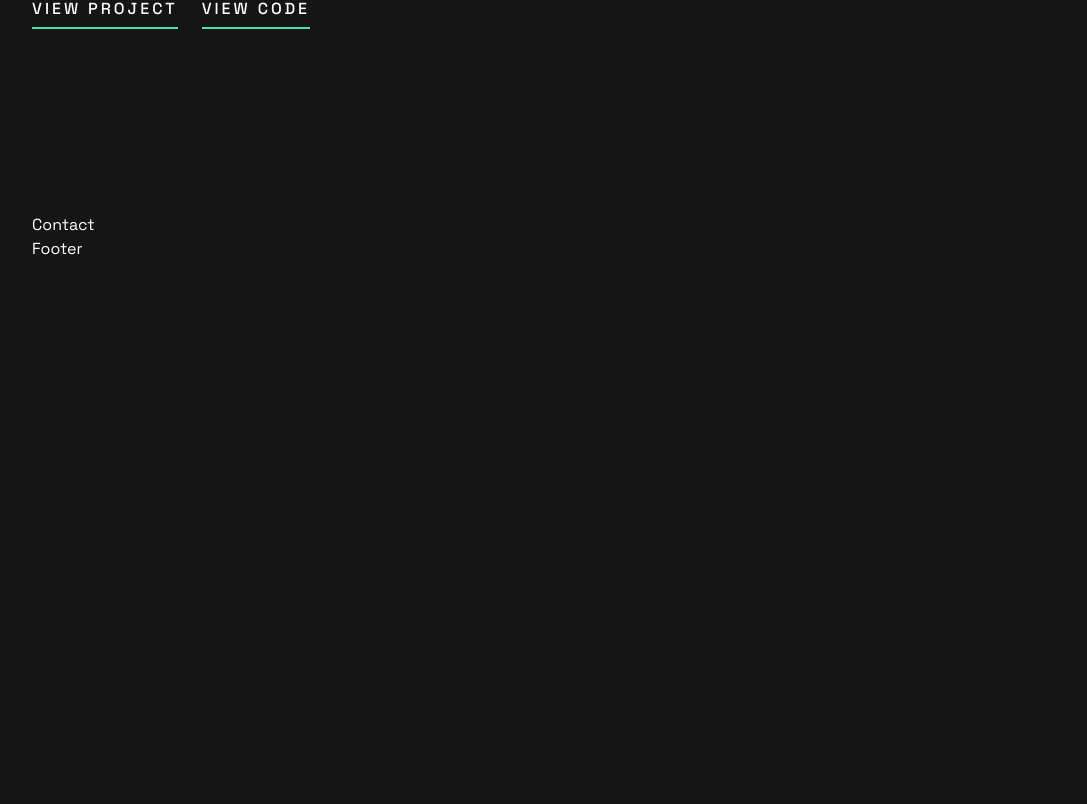
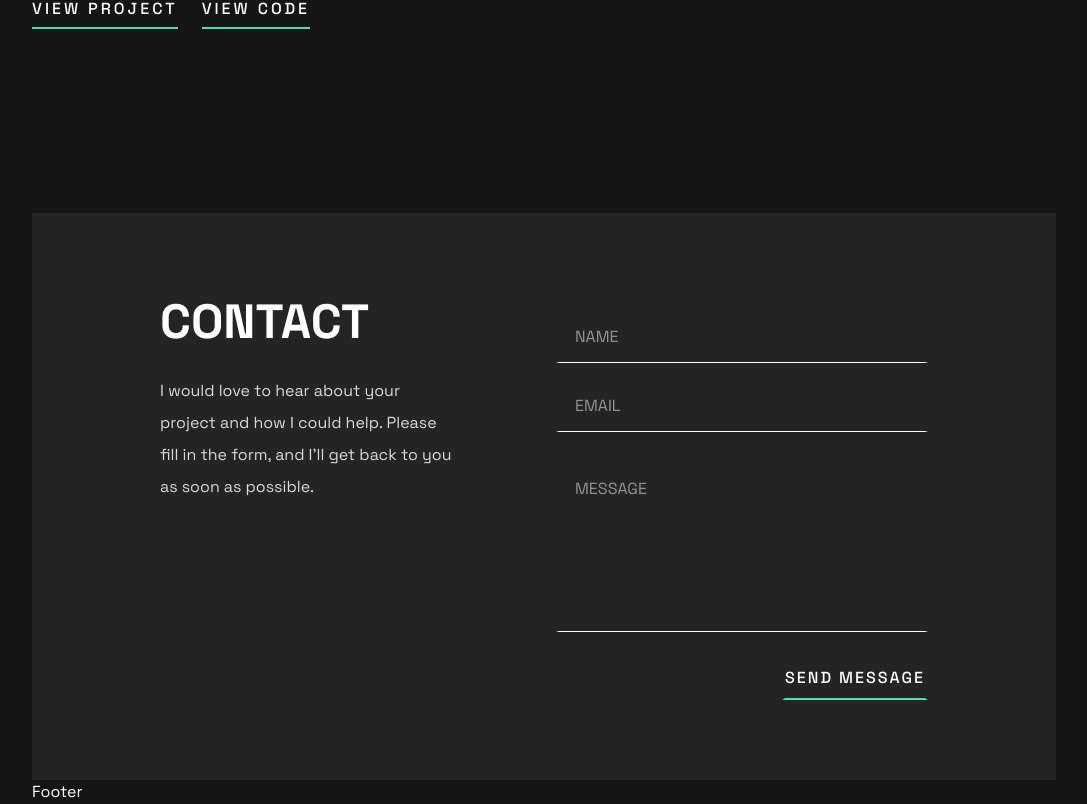
Before and after one commit to adetutudeborah/adetutu-oluwasanmi-portfolio-website, a React (Vite) app: page / in a window 1280 px wide. Shown: the part 3374-4178 px from the top of the page, without its empty margins (96-1183 px from the left). Before the commit the page ends 3635 px from the top, so only its background shows below. Built offline with nearby package versions, Linux system fonts and the light colour scheme.

Commit message:
added contact section

```diff
--- a/src/Components/Contact/Contact.css
+++ b/src/Components/Contact/Contact.css
@@ -0,0 +1,163 @@
+.contactcontainer{
+    width: 100%;
+    max-width: 100%;
+    padding: 5rem 8rem;
+    background-color: var(--dark-grey);
+}
+
+.contacttext{
+    font-weight: 700;
+    font-size: 3rem;
+    text-transform: uppercase;
+}
+
+.contactsubtext{
+    font-size: 1rem;
+    line-height: 2;
+    margin-bottom: 0;
+    padding-right: 5rem;
+    color: var(--light-grey);
+}
+
+/* Contact Form */
+
+.inputcontainer {
+    width: 100%;
+}
+
+input[type=text],
+input[type=email]
+ {
+   width: 100%;
+   padding: 0.8rem 1rem;
+   box-sizing: border-box;
+   border-radius: 0;
+   background-color: var(--dark-grey);
+   color: var(--white-color);
+   border: solid transparent;
+   outline: none;
+   border-bottom: 1px solid #ffff;
+}
+
+input[type=text]:focus,
+input[type=email]:focus {
+    background-color: var(--dark-grey);
+    color: var(--white-color);
+    border-radius: 0;
+    border: solid transparent;
+    outline: none;
+    border-bottom: 3px solid #ffff;
+  }
+
+input::placeholder{
+    color: var(--white-color);
+    opacity: 0.5;
+    text-transform: uppercase;
+  }
+
+textarea{
+    width: 100%;
+    border-radius: 0;
+    background-color: var(--dark-grey);
+    padding: 10px 16px;
+    color: var(--white-color);
+    resize: none !important;
+    border: solid transparent;
+    outline: 0;
+    border-bottom: 1px solid #ffff;
+}
+
+textarea:focus{
+    border-bottom: 3px solid #ffff;
+}
+
+textarea::placeholder{
+    color: var(--white-color);
+    opacity: 0.5;
+    text-transform: uppercase;
+  }
+
+.contactbutton{
+   text-align: right;
+}
+
+.contactbtn{
+    font-family: var(  --default-font-family);
+    font-size: 1rem;
+    font-weight: 500;
+    background-color: var(--dark-grey);
+    color: var(--white-color);
+    display: inline-block;
+    text-transform: uppercase;
+    outline: none;
+    border: solid transparent;
+    letter-spacing: 2px;
+    border-bottom: 2px solid var(--green-color);
+    padding-bottom: 0.5rem;
+}
+
+.contactbtn:hover{
+    background-color: var(--dark-grey);
+    color: var(--green-color);
+    cursor: pointer;
+}
+
+@media screen and (max-width: 1024px) {
+
+/* .contactcontainer{
+    height: 100%;
+    padding: 0 4rem;
+} */
+
+
+.contactsubtext{
+    padding-right: 0rem;
+}
+
+}
+
+@media screen and (max-width: 768px) {
+/* .contactcontainer{
+    height: 100%;
+    padding: 0 2rem;
+} */
+
+.contactinnercontainer{
+    text-align: center;
+}
+
+.contacttext{
+    font-size: 3rem;
+}
+
+.contactsubtext{
+    font-size: 1rem;
+    padding-right: 0rem;
+}
+
+.contactbutton{
+    text-align: center;
+    }
+
+}
+
+@media screen and (max-width: 480px) {
+
+.contactinnercontainer{
+    text-align: center;
+}
+
+.contacttext{
+    font-size: 2.5rem;
+}
+
+.contactsubtext{
+    font-size: 1rem;
+    padding-right: 0rem;
+}
+
+.contactbutton{
+    text-align: center;
+ }
+
+}
--- a/src/Components/Contact/Contact.jsx
+++ b/src/Components/Contact/Contact.jsx
@@ -4,7 +4,70 @@ import './Contact.css';
 function Contact() {
     return(
      <div className='contactcontainer'>
-        Contact
+
+                <div className="row">
+
+                    <div className="contactinnercontainer col-lg-6">
+
+                        <h2 className='contacttext mb-4'>Contact</h2>
+                        <p className='contactsubtext'>
+                            I would love to hear about your project and how I could help.
+                            Please fill in the form, and I’ll get back to you as soon as possible.
+                        </p>
+
+                    </div>
+
+                    {/* Contact Form */}
+
+                     <div className="contactformcontainer col-lg-6">
+
+                     <div className="contactform">
+                            <form>
+                                <div className="formgroup mt-3 mb-3">
+                                    <div className="inputcontainer">
+                                        <input
+                                            className="inputbox"
+                                            type="text"
+                                            id="nameInput"
+                                            placeholder="Name"
+                                            name="Full name"
+                                            required
+                                        />
+                                    </div>
+                                </div>
+
+                                <div className="formgroup mt-3 mb-3">
+                                    <div className="inputcontainer">
+                                        <input
+                                            className="inputbox"
+                                            type="email"
+                                            id="emailInput"
+                                            placeholder="Email"
+                                            name="Email"
+                                            required
+                                        />
+                                    </div>
+                                </div>
+
+                            <div className="formgroup">
+                                <textarea
+                                    className="mt-3 textarea"
+                                    rows="6"
+                                    placeholder="Message"
+                                    name="Message"
+                                    required>
+                                </textarea>
+                            </div>
+
+                            <div className='mt-4 contactbutton'>
+                                <button className='contactbtn'>Send message</button>
+                            </div>
+                        </form>
+                </div>
+
+                    </div>
+
+                </div>
     </div>
     )
 }
```
